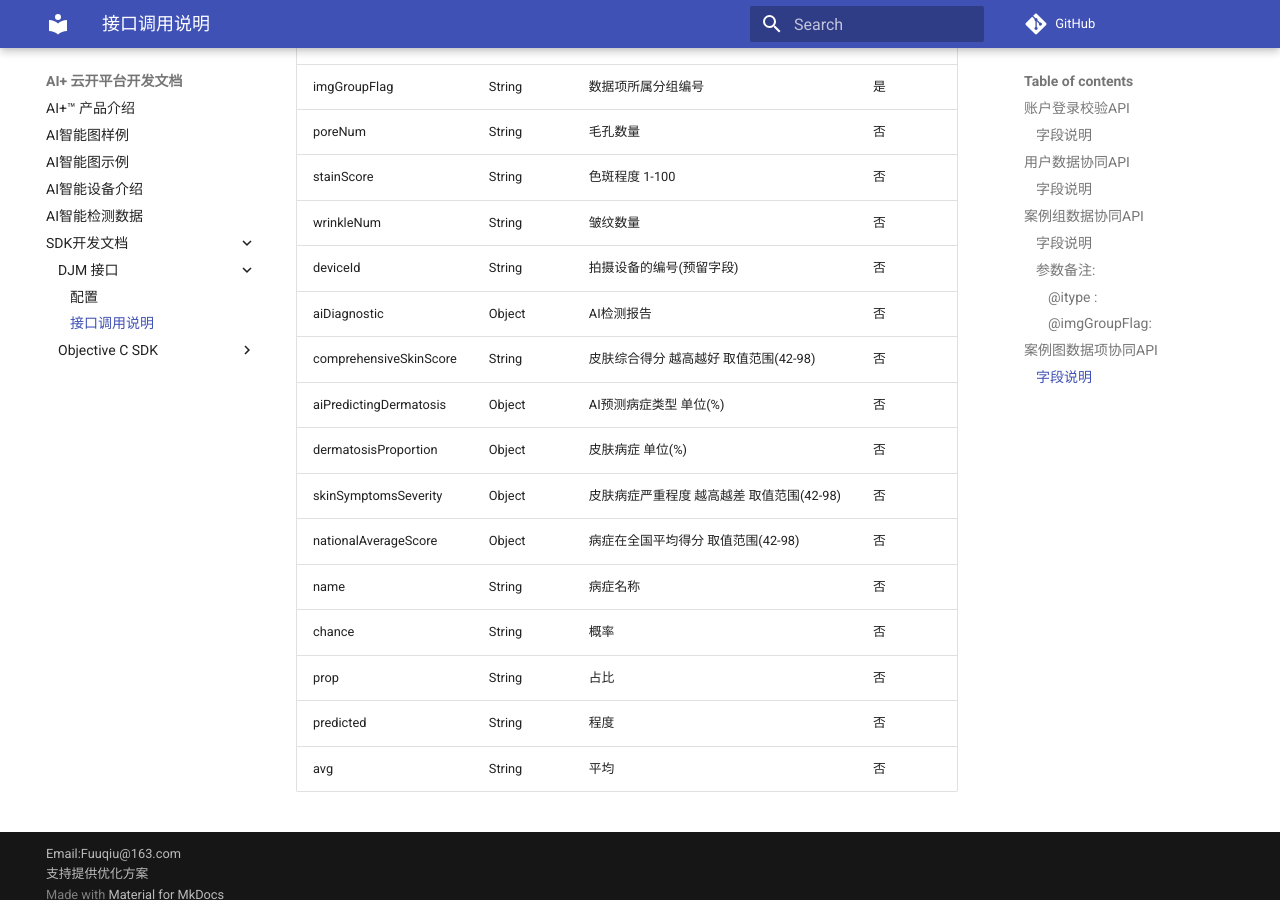
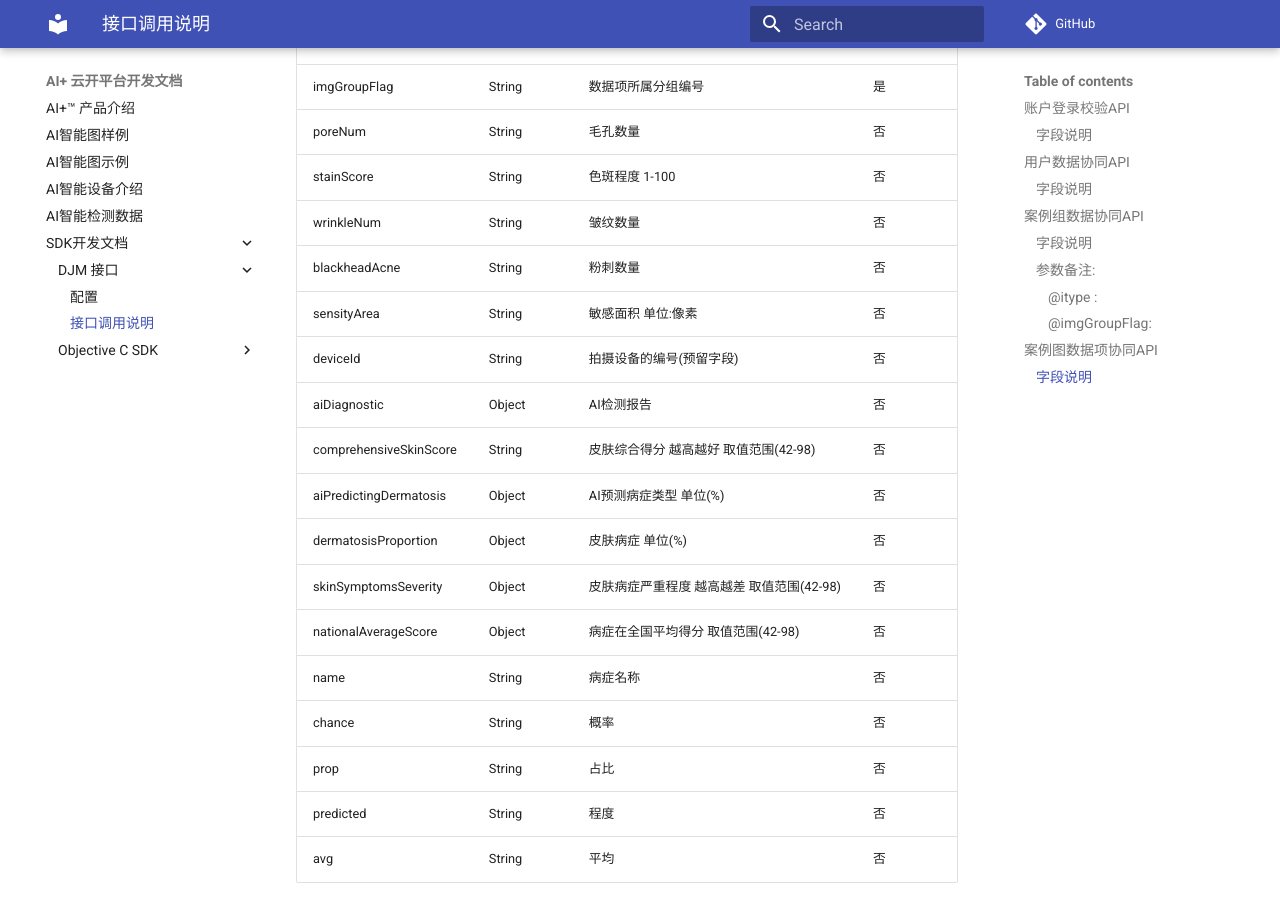
Before and after one commit to fuuqiu/metis, an MkDocs documentation site: the page built from docs/SDK开发文档/DJM 接口/2.接口调用说明.md, in a window 1280 px wide and 900 px high, scrolled down 4223 px. Built offline with MkDocs 1.6.1 and Material for MkDocs 9.7.7, drawn with Linux system fonts in a browser that asks for light colours; comment, search, counter and statistics services are not loaded.

Commit message:
Update 2.接口调用说明.md

```diff
--- a/docs/SDK开发文档/DJM 接口/2.接口调用说明.md
+++ b/docs/SDK开发文档/DJM 接口/2.接口调用说明.md
@@ -196,6 +196,8 @@ Response Code:200
 | poreNum | String | 毛孔数量               | 否 |
 | stainScore | String | 色斑程度 1-100 | 否 |
 | wrinkleNum          | String | 皱纹数量                   | 否 |
+| blackheadAcne          | String | 粉刺数量                   | 否 |
+| sensityArea          | String | 敏感面积  单位:像素                   | 否 |
 | deviceId     | String | 拍摄设备的编号(预留字段)                   | 否 |
 | aiDiagnostic          | Object | AI检测报告                   | 否 |
 | comprehensiveSkinScore          | String | 皮肤综合得分 越高越好 取值范围(42-98)                   | 否 |
```
